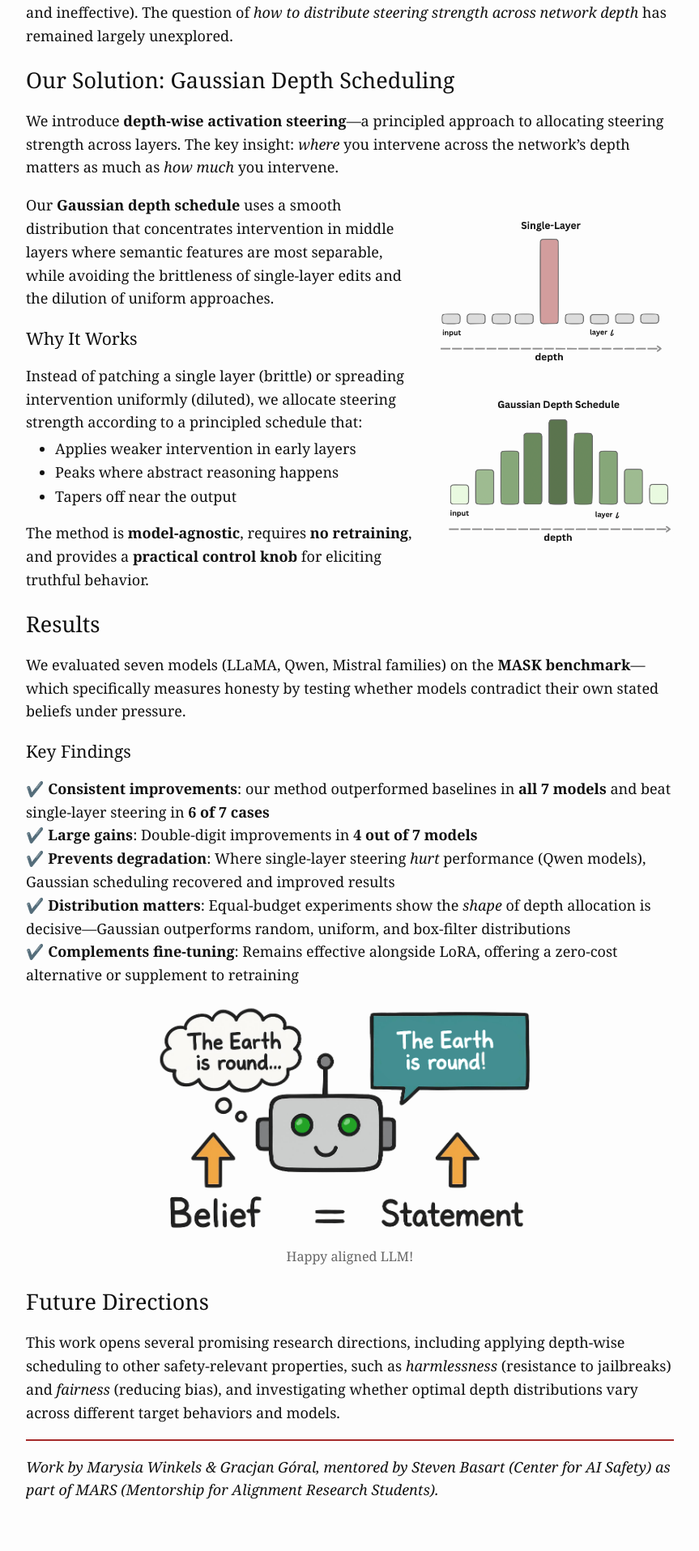
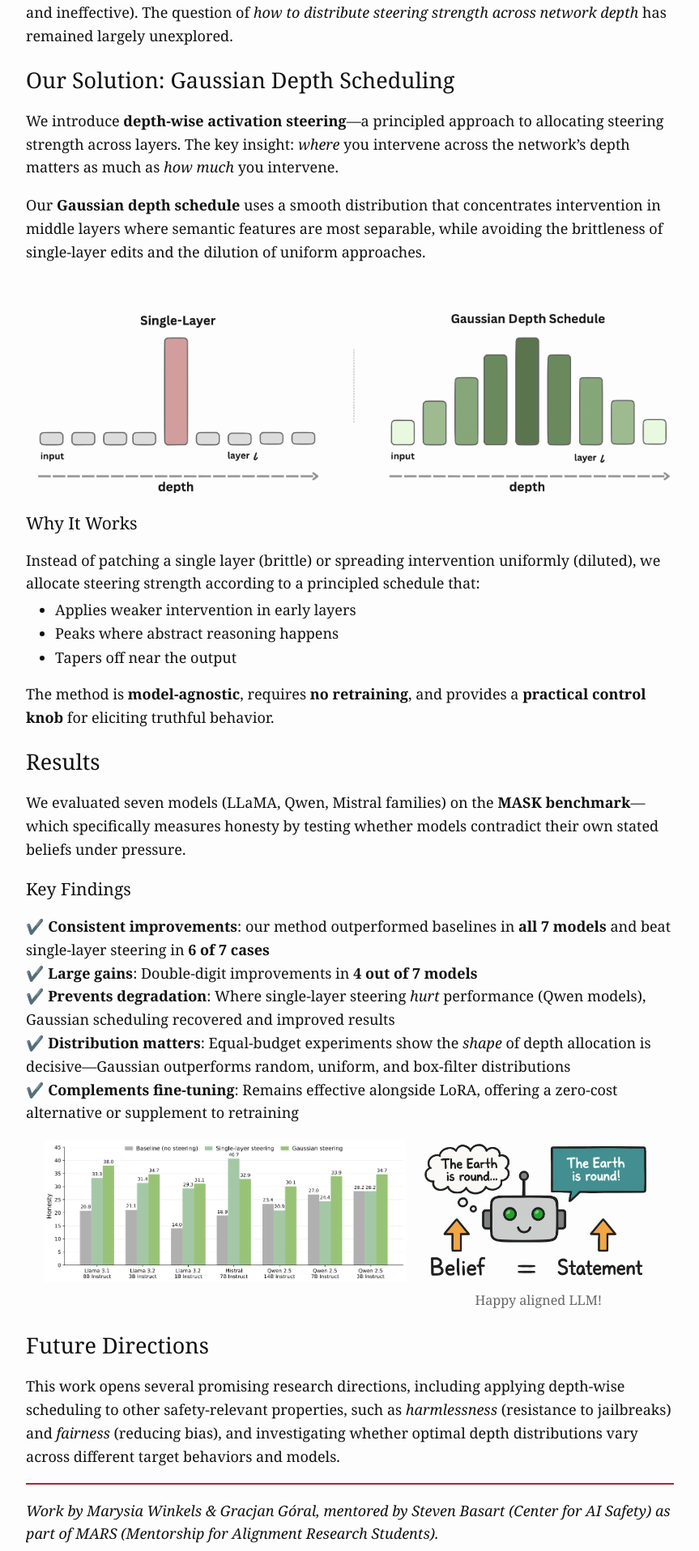
Before and after one commit to marysia/marysia.github.io, a Jekyll site: the page built from honesty-steering.md, in a window 1280 px wide. Shown: the part 1081-2997 px from the top of the page at 81% size, without its empty margins (208-1071 px from the left). Built offline with Jekyll 4.4.1, drawn with Linux system fonts in a browser that asks for light colours.

Commit message:
honesty steering page

```diff
--- a/honesty-steering.md
+++ b/honesty-steering.md
@@ -55,18 +55,22 @@ Current solutions are expensive, brittle, or easy to bypass:
 
 We introduce **depth-wise activation steering**—a principled approach to allocating steering strength across layers. The key insight: *where* you intervene across the network's depth matters as much as *how much* you intervene.
 
-<div style="float: right; margin: 0 0 20px 20px; max-width: 300px;">
+<!-- <div style="float: right; margin: 0 0 20px 20px; max-width: 250px;">
   <figure style="text-align: center; margin: 0 0 15px 0;">
     <img src="{{ '/assets/steering/single_layer.png' | relative_url }}" alt="Single layer steering" style="max-width: 100%; height: auto; display: block; margin: 0 auto;">
   </figure>
   <figure style="text-align: center; margin: 0;">
     <img src="{{ '/assets/steering/gaussian_layer.png' | relative_url }}" alt="Gaussian layer steering" style="max-width: 100%; height: auto; display: block; margin: 0 auto;">
   </figure>
-</div>
+</div> -->
 
 
 Our **Gaussian depth schedule** uses a smooth distribution that concentrates intervention in middle layers where semantic features are most separable, while avoiding the brittleness of single-layer edits and the dilution of uniform approaches.
 
+<figure style="text-align: center; margin: 20px 0;">
+  <img src="{{ '/assets/steering/gaussian_depth.png' | relative_url }}" alt="Lying LLM" style="max-width: 100%; height: auto; display: block; margin: 0 auto;">
+  <!-- <figcaption style="font-size: 0.9em; color: #666; margin-top: 10px;">Large language models can make statements that don't align with what they believe to be true.</figcaption> -->
+</figure>
 ### Why It Works
 
 Instead of patching a single layer (brittle) or spreading intervention uniformly (diluted), we allocate steering strength according to a principled schedule that:
@@ -92,9 +96,19 @@ We evaluated seven models (LLaMA, Qwen, Mistral families) on the **MASK benchmar
 ✔️ **Distribution matters**: Equal-budget experiments show the *shape* of depth allocation is decisive—Gaussian outperforms random, uniform, and box-filter distributions <br>
 ✔️ **Complements fine-tuning**: Remains effective alongside LoRA, offering a zero-cost alternative or supplement to retraining
 
+
+
 <figure style="text-align: center; margin: 20px 0;">
-  <img src="{{ '/assets/steering/good_robot.png' | relative_url }}" alt="Lying LLM" style="max-width: 60%; height: auto; display: block; margin: 0 auto;">
-  <figcaption style="font-size: 0.9em; color: #666; margin-top: 10px;">Happy aligned LLM!</figcaption>
+  <div style="display: flex; justify-content: center; gap: 20px; flex-wrap: wrap; align-items: flex-start;">
+    <div style="display: flex; flex-direction: column; align-items: center;">
+      <img src="{{ '/assets/steering/results.png' | relative_url }}" alt="Results" style="height: 175px; width: auto; display: block;">
+      <!-- <figcaption style="font-size: 0.9em; color: #666; margin-top: 10px;">Performance on MASK benchmark.</figcaption> -->
+    </div>
+    <div style="display: flex; flex-direction: column; align-items: center;">
+      <img src="{{ '/assets/steering/good_robot.png' | relative_url }}" alt="Happy aligned LLM" style="height: 175px; width: auto; display: block;">
+      <figcaption style="font-size: 0.9em; color: #666; margin-top: 10px;">Happy aligned LLM!</figcaption>
+    </div>
+  </div>
 </figure>
 
 ## Future Directions
```
